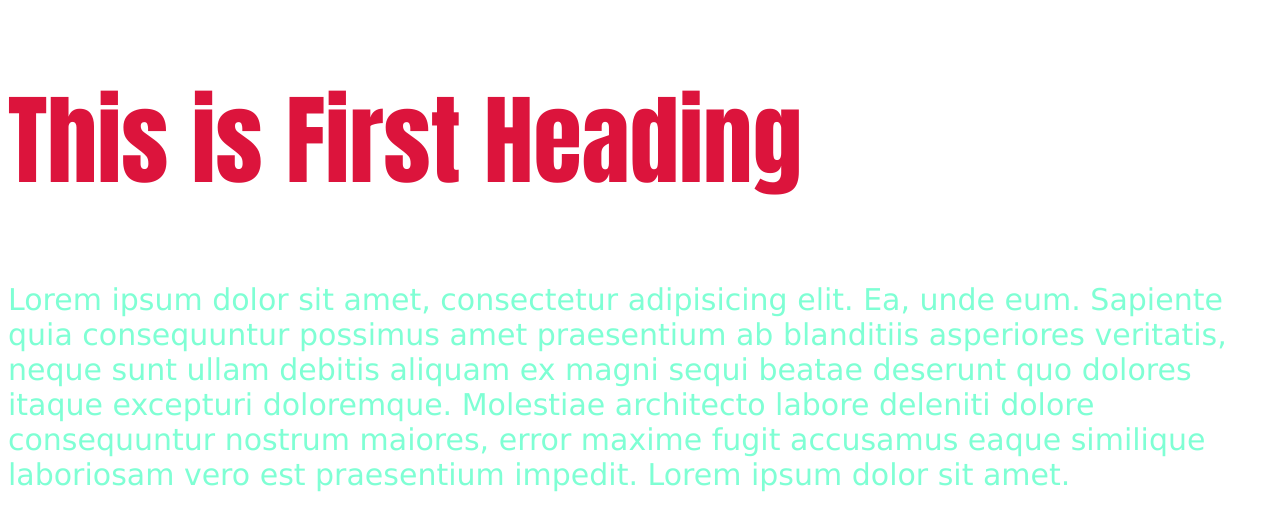
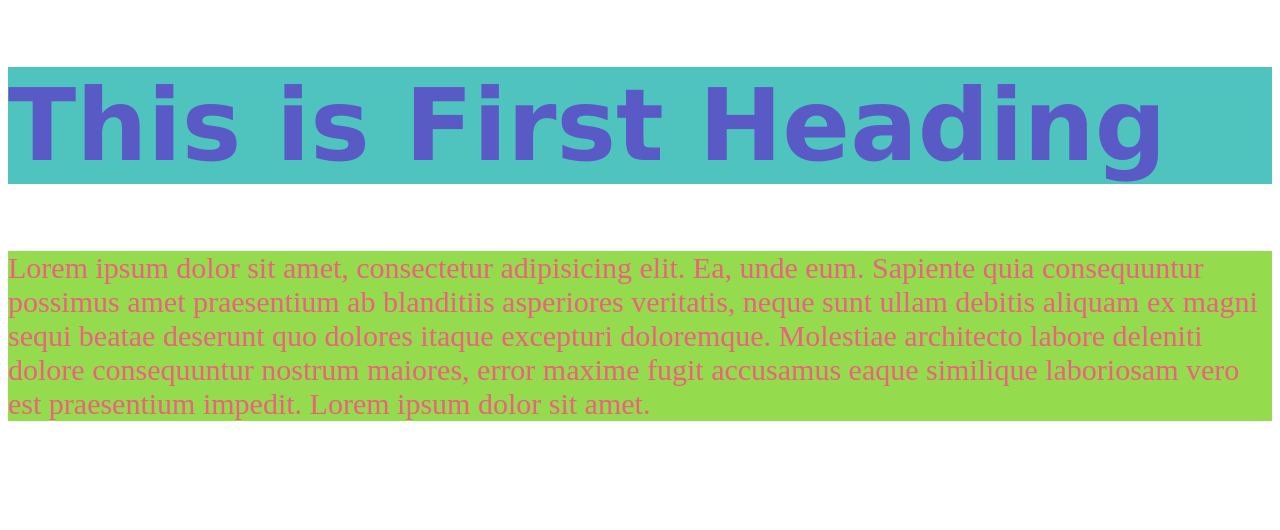
Before and after one commit to Vedant102/Full_Stack_Web_Devlopement, a plain HTML site: page index.html in a window 1280 px wide. Drawn offline with Linux system fonts and the light colour scheme.

Commit message:
ID selector & Element Selector

```diff
--- a/index.html
+++ b/index.html
@@ -5,10 +5,34 @@
   <meta http-equiv="X-UA-Compatible" content="IE=edge">
   <meta name="viewport" content="width=device-width, initial-scale=1.0">
   <title>Full Stack Session</title>
+  <style>
+    /* INLINE CSS > ID SELECTOR > ELEMENT SELECTOR */
+
+    /* ID selectors */
+    #head1{
+      color: rgb(90, 90, 199);
+      font-size: 100px;
+      font-family: Verdana, Geneva, Tahoma, sans-serif;
+      background-color:rgb(79, 196, 190) ;
+    }
+
+    /* Element Selector */
+    p{
+      color: rgb(238, 97, 125);
+      background-color: rgb(149, 219, 78);
+      font-size: 30px;
+    }
+
+
+
+
+  </style>
 </head>
 <body>
-  <h1 style="font-size: 99px; font-family: Impact, Haettenschweiler, 'Arial Narrow Bold', sans-serif; color: crimson;">This is First Heading</h1>
+  <h1 id="head1">This is First Heading</h1>
 
-  <p style="color: aquamarine; font-family: 'Lucida Sans', 'Lucida Sans Regular', 'Lucida Grande', 'Lucida Sans Unicode', Geneva, Verdana, sans-serif; font-size: 30px;">Lorem ipsum dolor sit amet, consectetur adipisicing elit. Ea, unde eum. Sapiente quia consequuntur possimus amet praesentium ab blanditiis asperiores veritatis, neque sunt ullam debitis aliquam ex magni sequi beatae deserunt quo dolores itaque excepturi doloremque. Molestiae architecto labore deleniti dolore consequuntur nostrum maiores, error maxime fugit accusamus eaque similique laboriosam vero est praesentium impedit. Lorem ipsum dolor sit amet.</p>
+  <p>Lorem ipsum dolor sit amet, consectetur adipisicing elit. Ea, unde eum. Sapiente quia consequuntur possimus amet praesentium ab blanditiis asperiores veritatis, neque sunt ullam debitis aliquam ex magni sequi beatae deserunt quo dolores itaque excepturi doloremque. Molestiae architecto labore deleniti dolore consequuntur nostrum maiores, error maxime fugit accusamus eaque similique laboriosam vero est praesentium impedit. Lorem ipsum dolor sit amet.</p>
+
+
 </body>
 </html>
```
